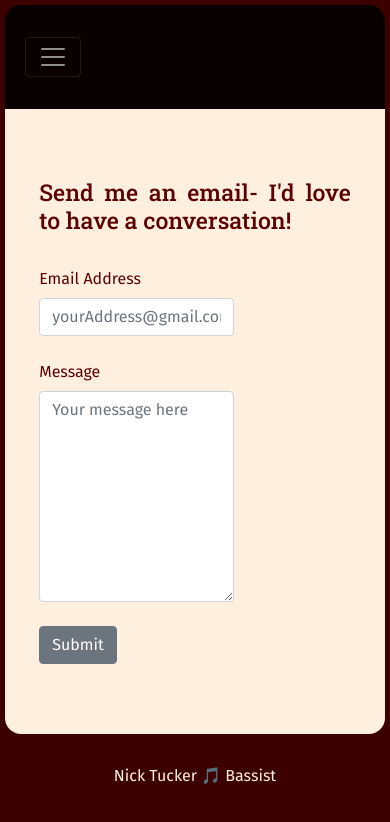
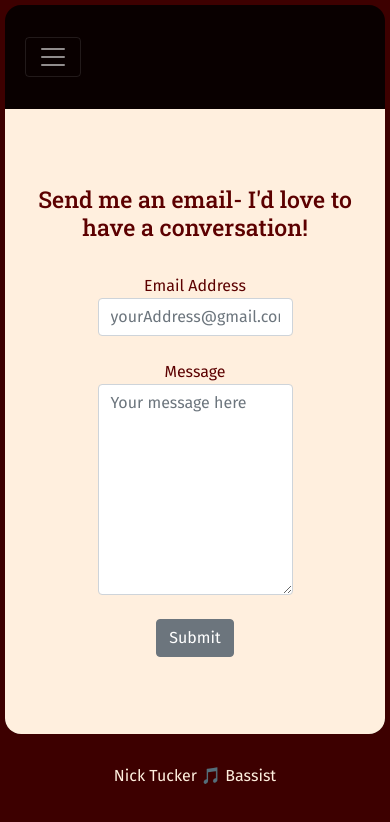
Before and after one commit to RyanTuckerN/ntb-react, a React (Vite) app: page /contact in a window 390 px wide. Shown: the top 822 px of the page. Built offline with nearby package versions, Linux system fonts and the light colour scheme.

Commit message:
styling changes

```diff
--- a/src/App.css
+++ b/src/App.css
@@ -53,7 +53,6 @@ h6 {
   overflow: hidden;
 }
 
-
 .navWrapper {
   /* background-color: var(--secondary); */
   background-color: rgba(0, 0, 0, 0.85);
@@ -105,7 +104,7 @@ h6 {
   /* font-family: monospace; */
 }
 
-.navTitle:hover{
+.navTitle:hover {
   transform: scale(1.1);
 }
 
@@ -158,6 +157,7 @@ h6 {
 .abtPhoto {
   max-width: 600px;
   max-height: 40%;
+  max-width: auto;
   border-radius: 100%;
 }
 /* RECORDINGS all inline */
@@ -180,6 +180,10 @@ tr:nth-of-type(odd) {
 }
 
 @media only screen and (max-width: 600px) {
+  .mainDiv {
+    margin-left: 2%;
+    margin-right: 2%;
+  }
   /* Force table to not be like tables anymore */
   table,
   thead,
@@ -188,6 +192,13 @@ tr:nth-of-type(odd) {
   td,
   tr {
     display: block;
+  }
+
+  tr,
+  td,
+  th {
+    padding: 0.15rem;
+    overflow: hidden;
   }
 
   /* Hide table headers (but not display: none;, for accessibility) */
--- a/src/components/pages/Contact.jsx
+++ b/src/components/pages/Contact.jsx
@@ -6,10 +6,10 @@ const Contact = () => {
     <div className="main">
       <div className="mainDiv">
         <div>
-          <h3>Send me an email- I'd love to have a conversation!</h3>
+          <h3 style={{textAlign: 'center'}}>Send me an email- I'd love to have a conversation!</h3>
           <br />
           <form action="https://formspree.io/f/xayabwea" method="POST" >
-            <FormGroup>
+            <FormGroup style={{display: 'flex', flexFlow: 'column wrap', alignItems: 'center'}}>
               <Label for="email">Email Address</Label>
               <Input
                 name="email"
@@ -28,7 +28,7 @@ const Contact = () => {
               />
             </FormGroup>
             <br />
-            <Button>Submit</Button>
+            <div style={{display: 'flex', flexFlow: 'column wrap', alignItems: 'center'}}><Button>Submit</Button></div>
           </form>
         </div>
       </div>
```
